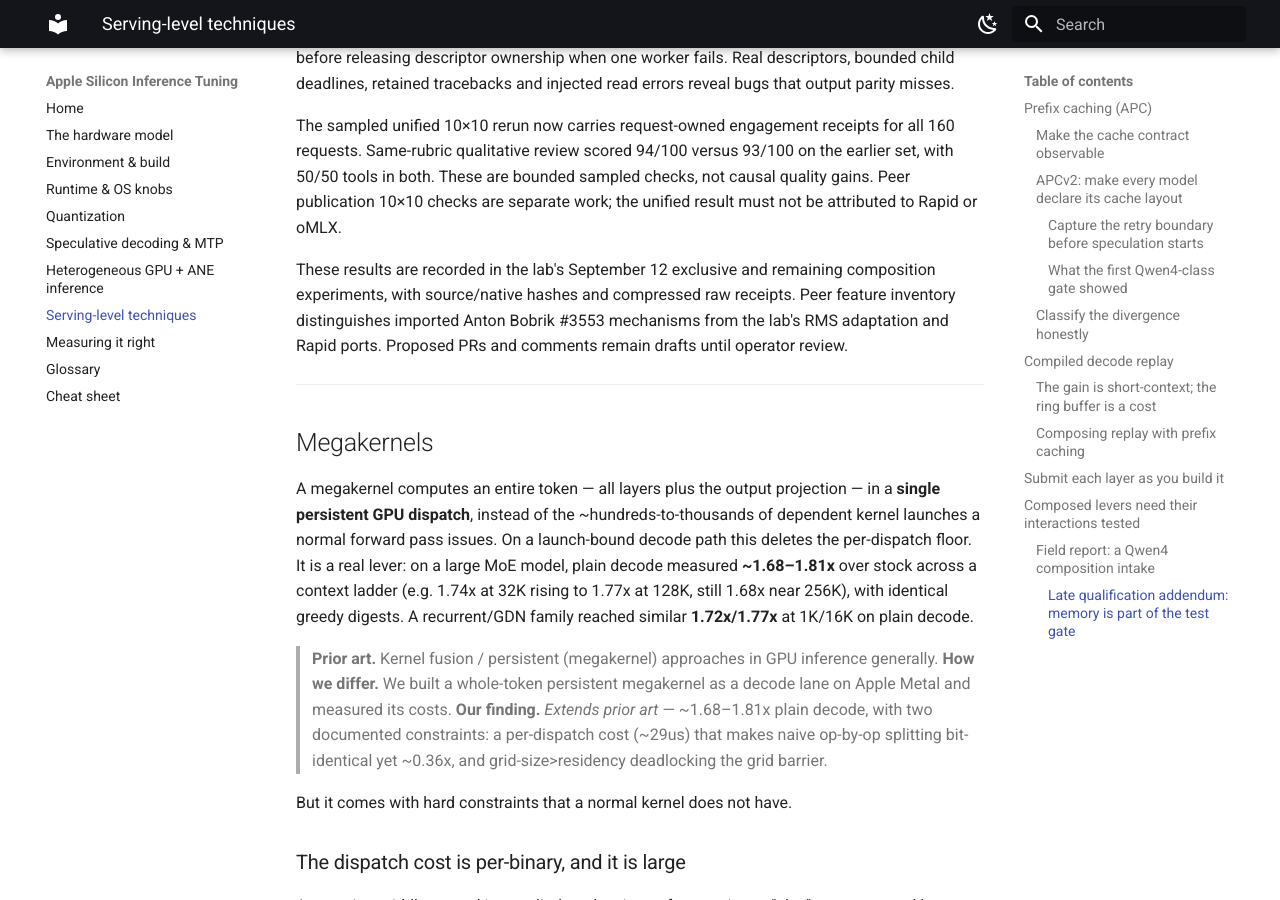
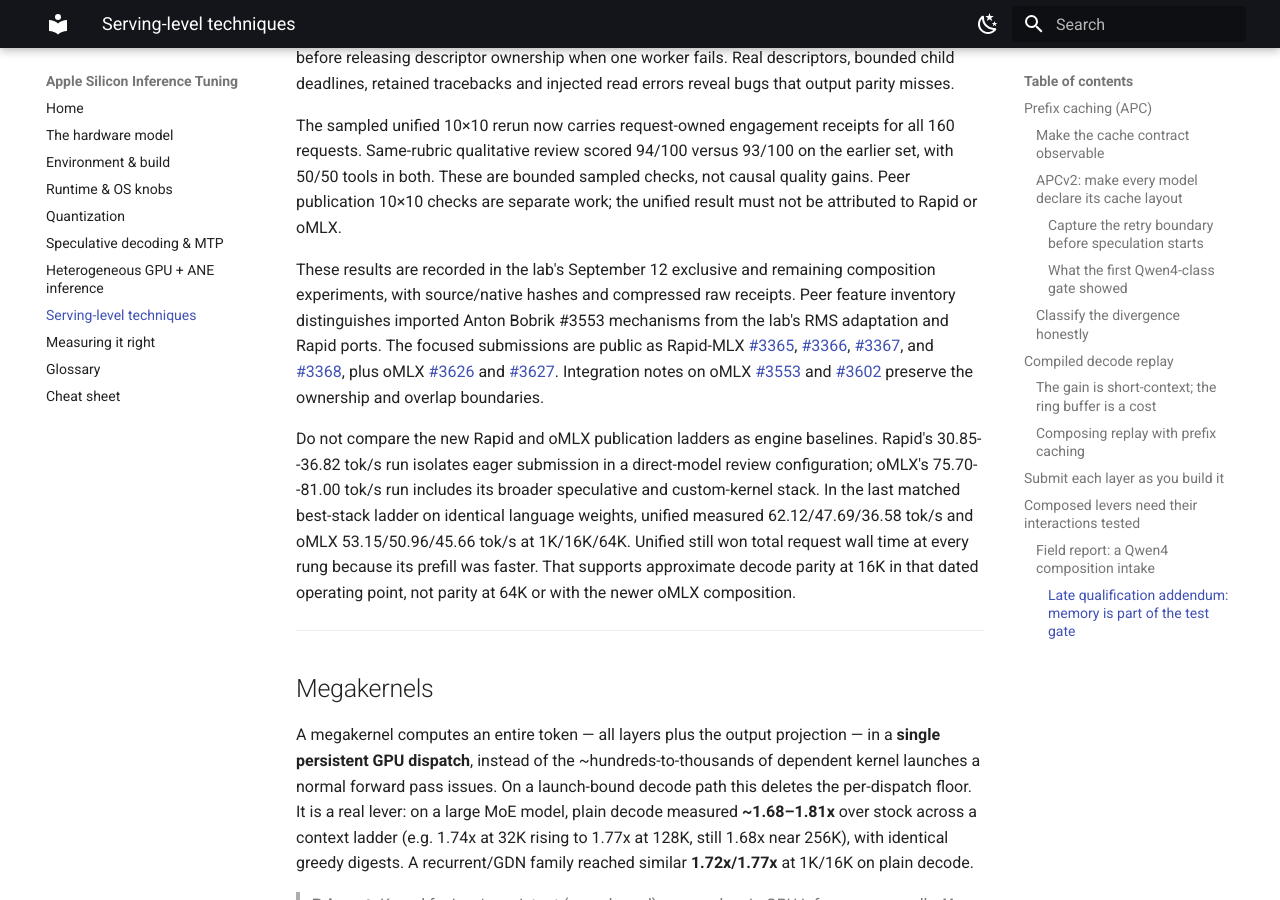
Before and after one commit to pierre427/apple-silicon-inference-tuning, an MkDocs documentation site: the page built from docs/serving-techniques.md, in a window 1280 px wide and 900 px high, scrolled down 14268 px. Built offline with MkDocs 1.6.1 and Material for MkDocs 9.7.7, drawn with Linux system fonts in a browser that asks for light colours.

Commit message:
Link Qwen4 upstream submissions and clarify stack comparisons

```diff
--- a/docs/serving-techniques.md
+++ b/docs/serving-techniques.md
@@ -614,8 +614,27 @@ the unified result must not be attributed to Rapid or oMLX.
 These results are recorded in the lab's September 12 exclusive and remaining
 composition experiments, with source/native hashes and compressed raw
 receipts. Peer feature inventory distinguishes imported Anton Bobrik #3553
-mechanisms from the lab's RMS adaptation and Rapid ports. Proposed PRs and
-comments remain drafts until operator review.
+mechanisms from the lab's RMS adaptation and Rapid ports. The focused
+submissions are public as Rapid-MLX
+[#3365](https://github.com/raullenchai/Rapid-MLX/pull/3365),
+[#3366](https://github.com/raullenchai/Rapid-MLX/pull/3366),
+[#3367](https://github.com/raullenchai/Rapid-MLX/pull/3367), and
+[#3368](https://github.com/raullenchai/Rapid-MLX/pull/3368), plus oMLX
+[#3626](https://github.com/jundot/omlx/pull/3626) and
+[#3627](https://github.com/jundot/omlx/pull/3627). Integration notes on oMLX
+[#3553](https://github.com/jundot/omlx/pull/3553#issuecomment-5649156848) and
+[#3602](https://github.com/jundot/omlx/pull/3602#issuecomment-5649156944)
+preserve the ownership and overlap boundaries.
+
+Do not compare the new Rapid and oMLX publication ladders as engine baselines.
+Rapid's 30.85--36.82 tok/s run isolates eager submission in a direct-model
+review configuration; oMLX's 75.70--81.00 tok/s run includes its broader
+speculative and custom-kernel stack. In the last matched best-stack ladder on
+identical language weights, unified measured 62.12/47.69/36.58 tok/s and oMLX
+53.15/50.96/45.66 tok/s at 1K/16K/64K. Unified still won total request wall
+time at every rung because its prefill was faster. That supports approximate
+decode parity at 16K in that dated operating point, not parity at 64K or with
+the newer oMLX composition.
 
 ---
 
```
